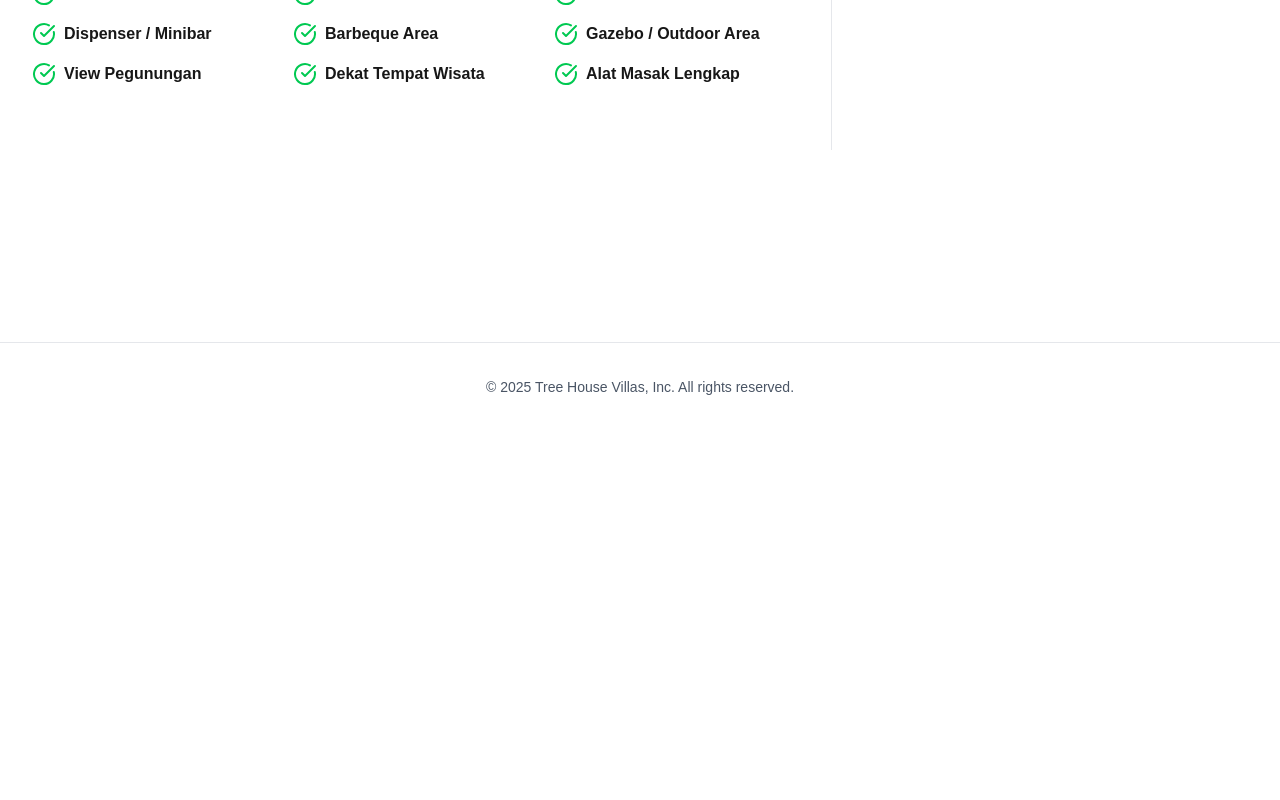
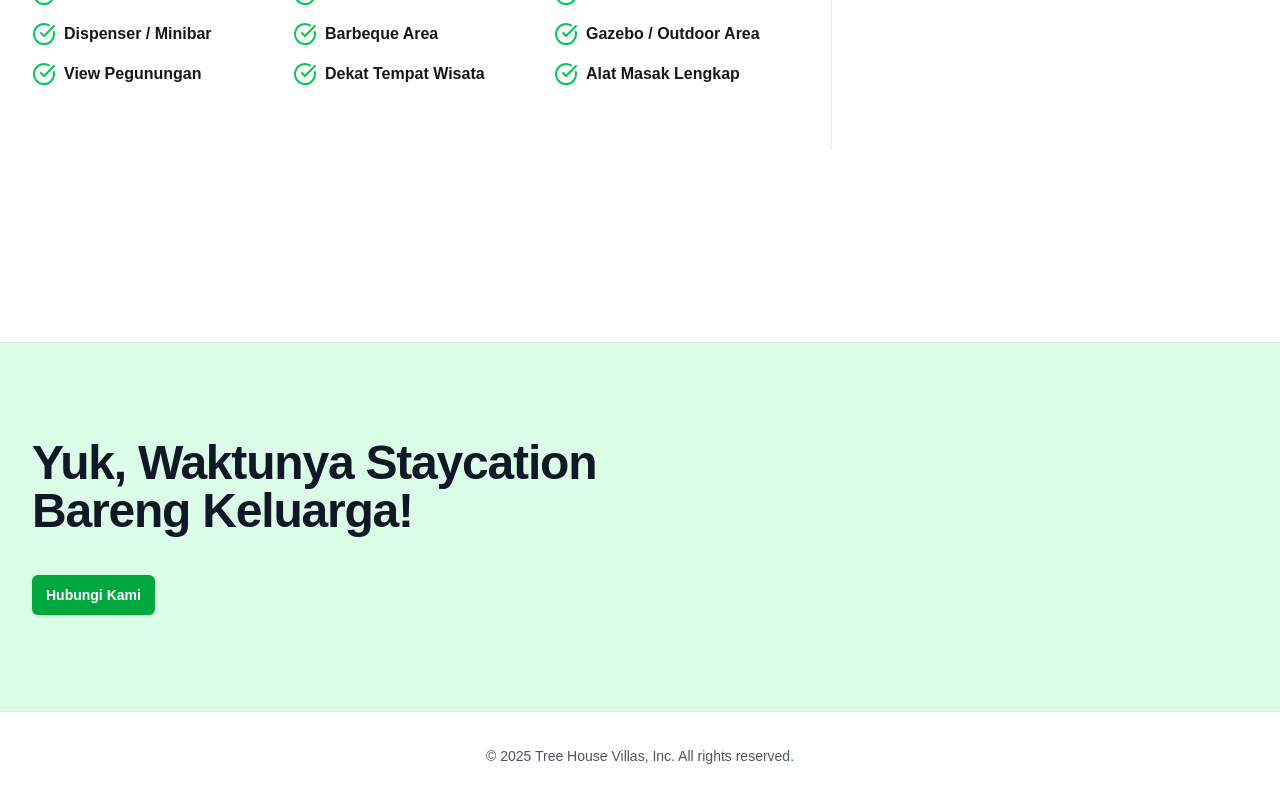
Before and after one commit to hanafiabdilah/treehousevillas, a Next.js app: page /villas/villa-palem in a window 1280 px wide. Shown: the part 1334-2134 px from the top of the page. Before the commit the page ends 1765 px from the top, so only its background shows below. Built offline with nearby package versions, Linux system fonts and the light colour scheme.

Commit message:
cta on villa detail page

```diff
--- a/src/app/components/home/CTA.tsx
+++ b/src/app/components/home/CTA.tsx
@@ -1,8 +1,8 @@
 import { WHATSAPP_URL } from "@/app/data/constant";
 
-export default function CTA() {
+export default function CTA({ className }: { className?: 'string'}) {
     return (
-      <div className="bg-white">
+      <div className={className}>
         <div className="mx-auto max-w-7xl px-6 py-24 lg:px-8">
           <h2 className="max-w-2xl text-balance text-4xl font-semibold tracking-tight text-gray-900 sm:text-5xl">
             Yuk, Waktunya Staycation Bareng Keluarga!
--- a/src/app/villas/[slug]/page.tsx
+++ b/src/app/villas/[slug]/page.tsx
@@ -17,6 +17,7 @@ import 'swiper/css/thumbs';
 
 import { FreeMode, Navigation, Thumbs } from 'swiper/modules';
 import { useState } from 'react'
+import CTA from '@/app/components/home/CTA'
 
 export default function VillaDetail() {
   const params = useParams();
@@ -145,6 +146,9 @@ export default function VillaDetail() {
           </div>
         </div>
       </div>
+      <div className="border-t bg-green-100 border-gray-200">
+        <CTA />
+      </div>
     </main>
   )
 }
```
